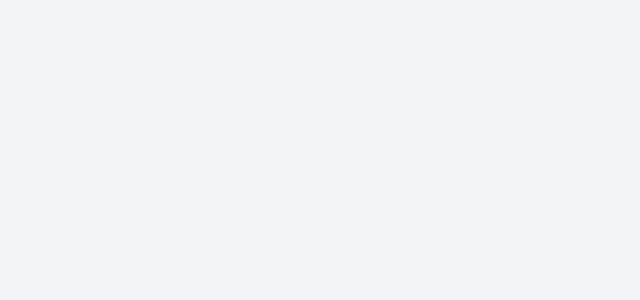
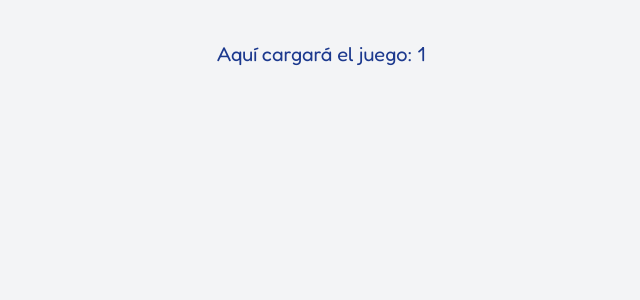
Before and after one commit to Andreu-08/oneclick-games, a Vue app in the folder frontend_oc/: page /games/1 in a window 1280 px wide. Before the commit this address had no page. Shown: the top 300 px of the page, without its empty margins (319-959 px from the left). Built offline with nearby package versions, Linux system fonts and the light colour scheme.

Commit message:
feat: agregar vista GameView para cargar juegos dinámicamente

```diff
--- a/frontend_oc/src/router/index.js
+++ b/frontend_oc/src/router/index.js
@@ -7,7 +7,9 @@ import { useUserStore } from '@/stores/user'
 const routes = [
   { path: '/', name: 'home', component: HomeView },
   { path: '/login', name: 'login', component: LoginView },
-  { path: '/games', name: 'games', component: GamesView, meta: { requiresAuth: true } }
+  { path: '/games', name: 'games', component: GamesView, meta: { requiresAuth: true } },
+  {path: '/games/:url', name: 'PlayGame', component: () => import('@/views/GameView.vue')
+}
 ]
 
 const router = createRouter({
--- /dev/null
+++ b/frontend_oc/src/views/GameView.vue
@@ -0,0 +1,5 @@
+<template>
+  <div class="text-center p-10 text-xl text-blue-900">
+    Aquí cargará el juego: {{ $route.params.url }}
+  </div>
+</template>
```
